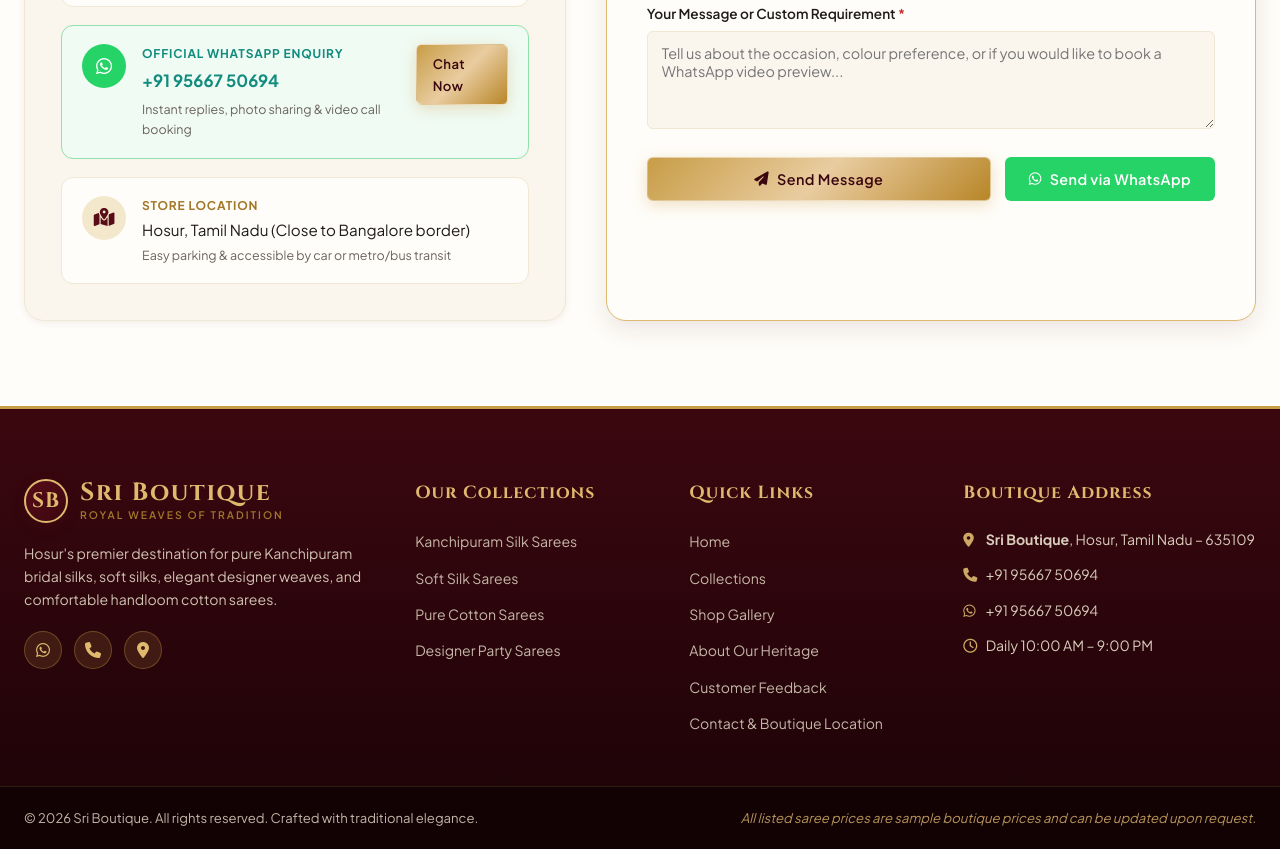
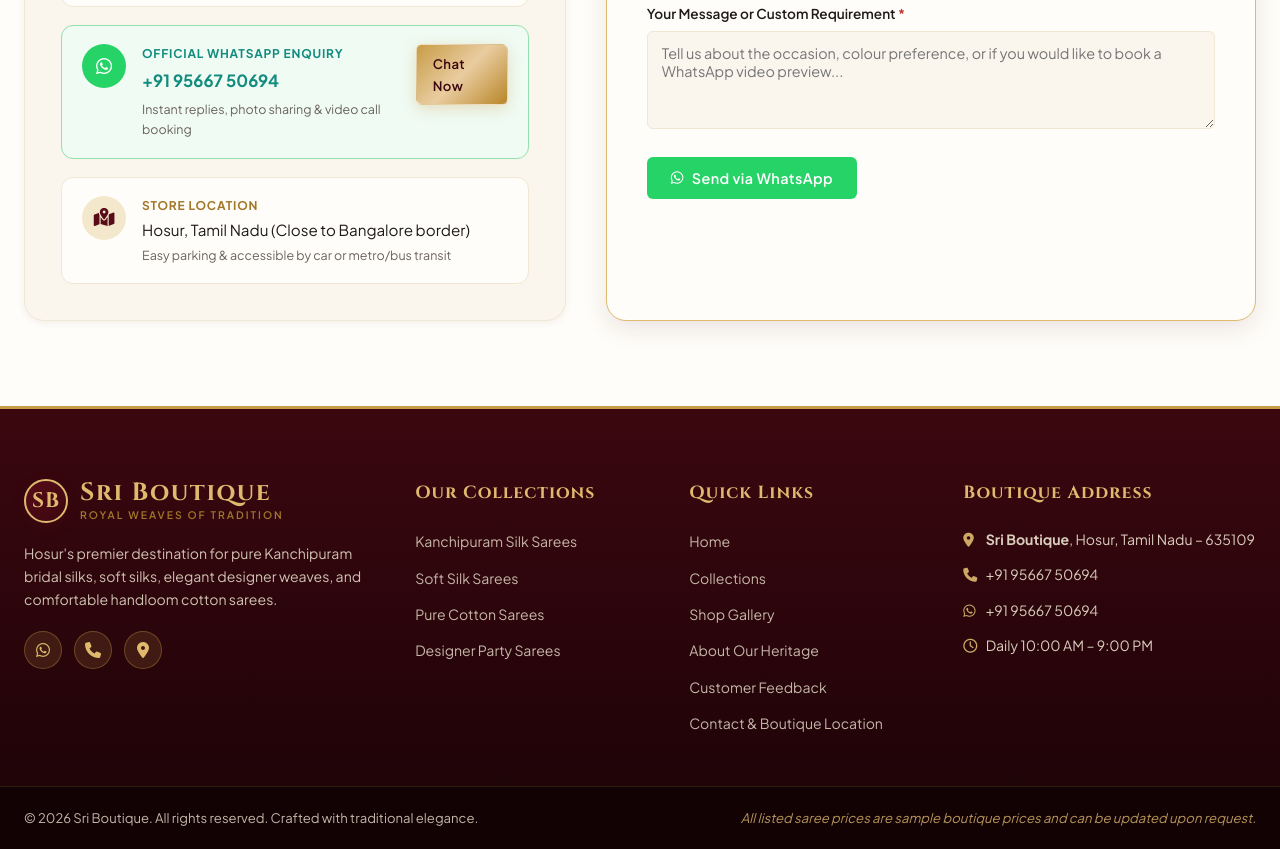
Before and after one commit to pavithrait25-oss/sriboutique, a plain HTML site: page index.html in a window 1280 px wide. Shown: the part 7430-8279 px from the top of the page. Drawn offline with nearby package versions, Linux system fonts and the light colour scheme; a web font is replaced by a local one.

Commit message:
Update index.html

```diff
--- a/index.html
+++ b/index.html
@@ -674,9 +674,6 @@
             </div>
 
             <div class="form-actions-row">
-              <button type="submit" class="btn btn-gold btn-submit">
-                <i class="fa-solid fa-paper-plane"></i> Send Message
-              </button>
               <button type="button" class="btn btn-wa-green" onclick="submitViaWhatsApp()">
                 <i class="fa-brands fa-whatsapp"></i> Send via WhatsApp
               </button>
```
